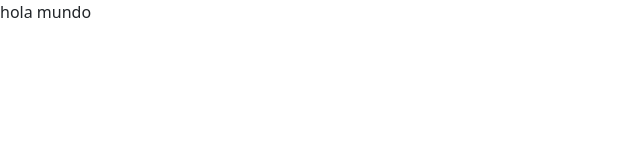
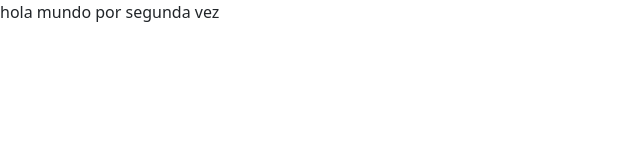
Before and after one commit to andres94-web/curriculum, a React (Create React App) app: page / in a window 1280 px wide. Shown: the top 160 px of the page, without its empty margins (0-640 px from the left). Built offline with nearby package versions, Linux system fonts and the light colour scheme.

Commit message:
hola por segunda vez

```diff
--- a/src/App.jsx
+++ b/src/App.jsx
@@ -1,6 +1,6 @@
 function App() {
   return <div className="App">
-    hola mundo
+    hola mundo por segunda vez
   </div>;
 }
 
```
